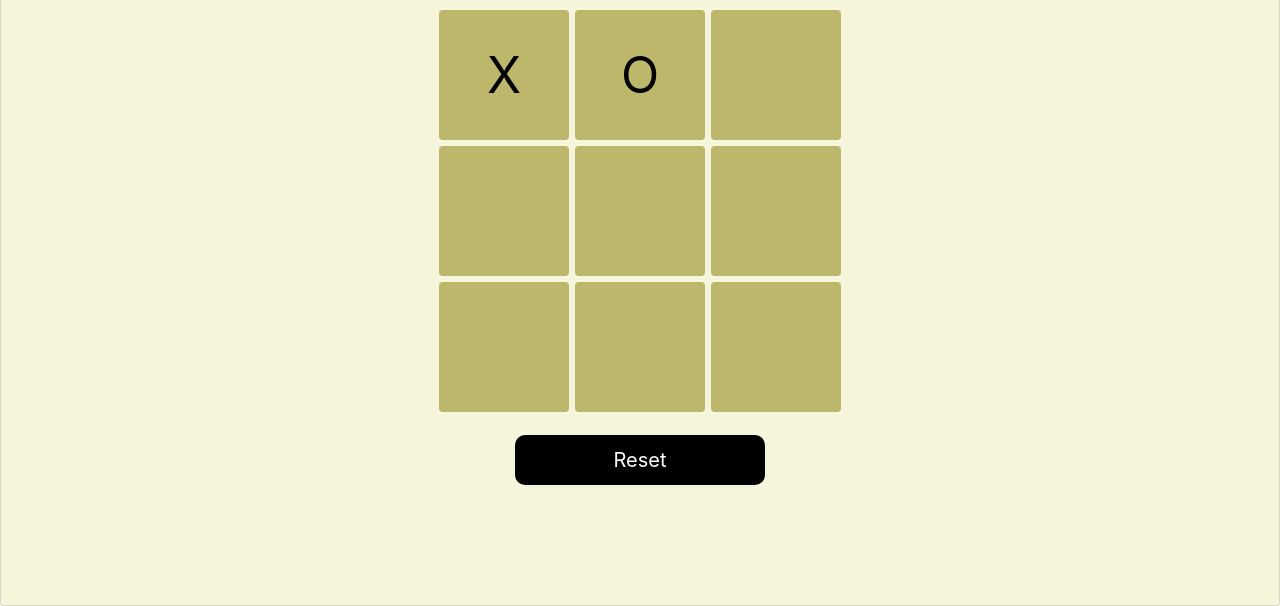
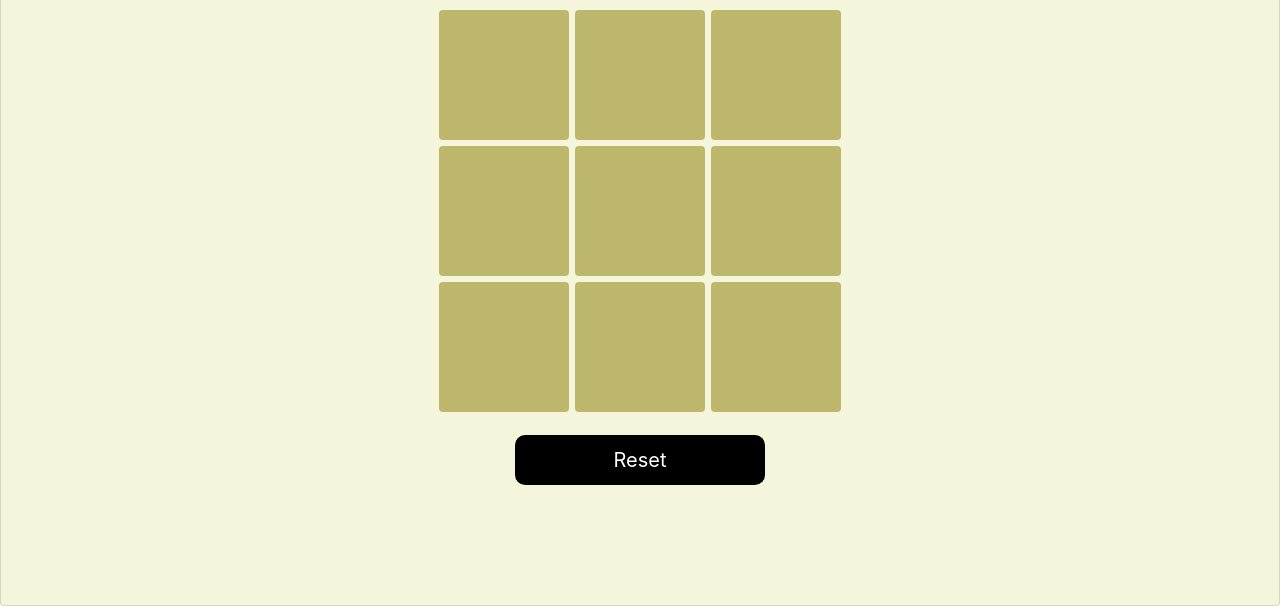
Before and after one commit to khalilNayakawadi/Tic-Tac-Toe, a plain HTML site: page index.html in a window 1280 px wide. Shown: the part 194-800 px from the top of the page. Drawn offline with nearby package versions, Linux system fonts and the light colour scheme.

Commit message:
Update index.html

```diff
--- a/index.html
+++ b/index.html
@@ -11,8 +11,8 @@
             <div class="card">
                 <h3 class="heading">Tic Tac Toe</h3>
                 <div class="btndiv">
-                    <button class="btn ">X</button>
-                    <button class="btn ">O</button>
+                    <button class="btn "></button>
+                    <button class="btn "></button>
                     <button class="btn "></button>
                 </div>
                 <div class="btndiv">
```
